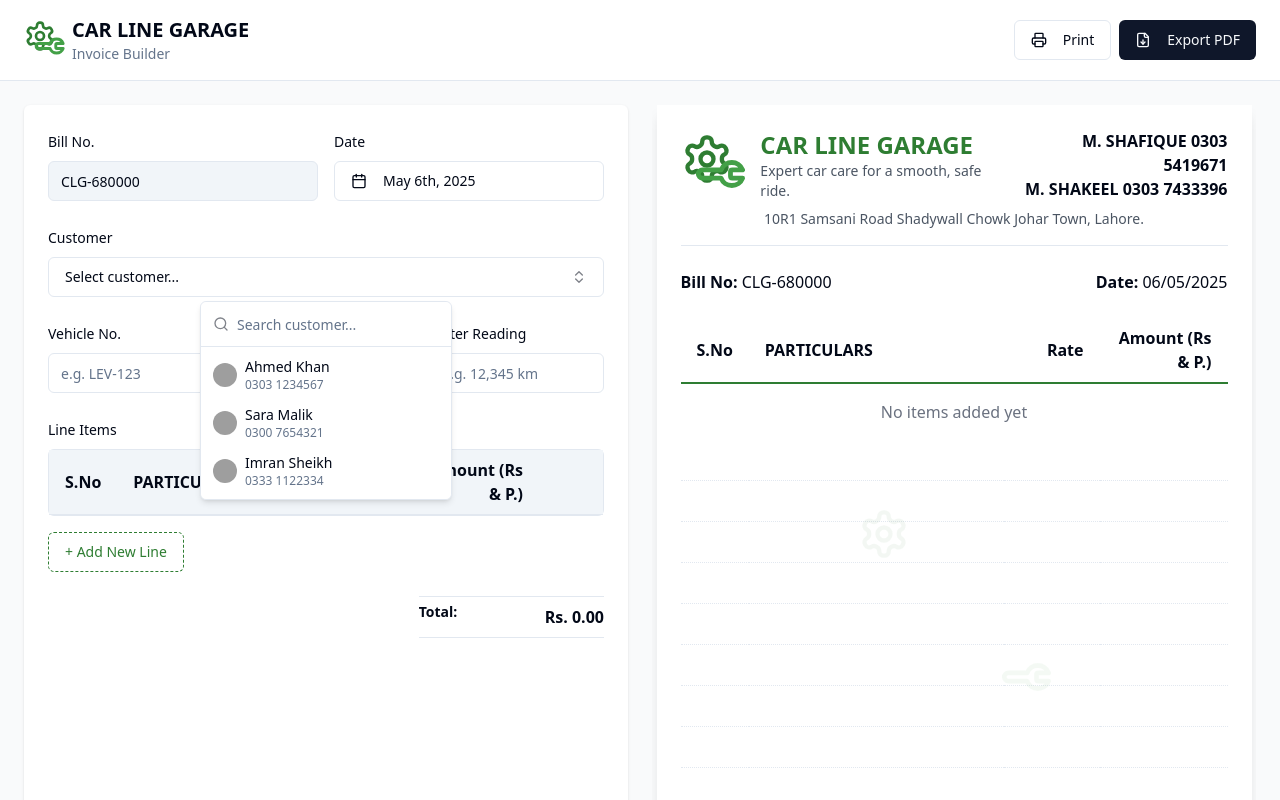
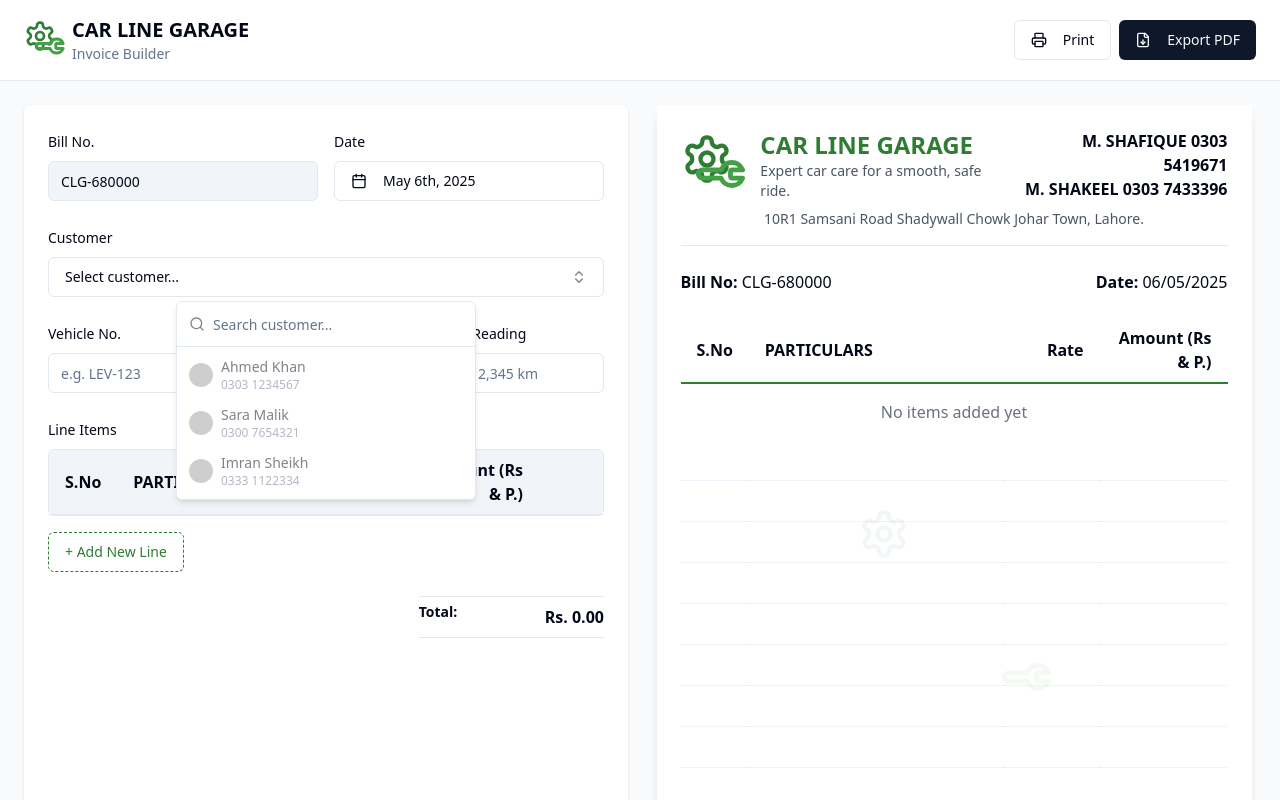
Before and after one commit to MuhammadAbdullahHabib-github/garage-invoice-scribe, a React (Vite) app: page / in a window 1280 px wide. Both pictures are taken after a click on the button "Select customer...". Shown: the top 800 px of the page. Built offline with nearby package versions, Linux system fonts and the light colour scheme; grey boxes are pictures that could not be loaded.

Commit message:
Fix: Cmdk error related to iteration
Fixes an error related to iteration within the Cmdk library, likely due to an undefined value being passed to an iterable function.

```diff
--- a/src/components/CustomerSelector.tsx
+++ b/src/components/CustomerSelector.tsx
@@ -53,7 +53,7 @@ export function CustomerSelector({ value, onChange }: CustomerSelectorProps) {
           <ChevronsUpDown className="ml-2 h-4 w-4 shrink-0 opacity-50" />
         </Button>
       </PopoverTrigger>
-      <PopoverContent className="w-full p-0">
+      <PopoverContent className="w-[300px] p-0">
         <Command>
           <CommandInput placeholder="Search customer..." />
           <CommandEmpty>No customer found.</CommandEmpty>
@@ -61,7 +61,7 @@ export function CustomerSelector({ value, onChange }: CustomerSelectorProps) {
             {SAMPLE_CUSTOMERS.map((customer) => (
               <CommandItem
                 key={customer.id}
-                value={customer.id}
+                value={customer.name}
                 onSelect={() => {
                   onChange(customer);
                   setOpen(false);
--- a/src/components/ui/command.tsx
+++ b/src/components/ui/command.tsx
@@ -1,3 +1,4 @@
+
 import * as React from "react"
 import { type DialogProps } from "@radix-ui/react-dialog"
 import { Command as CommandPrimitive } from "cmdk"
@@ -115,7 +116,7 @@ const CommandItem = React.forwardRef<
   <CommandPrimitive.Item
     ref={ref}
     className={cn(
-      "relative flex cursor-default select-none items-center rounded-sm px-2 py-1.5 text-sm outline-none data-[disabled=true]:pointer-events-none data-[selected='true']:bg-accent data-[selected=true]:text-accent-foreground data-[disabled=true]:opacity-50",
+      "relative flex cursor-default select-none items-center rounded-sm px-2 py-1.5 text-sm outline-none aria-selected:bg-accent aria-selected:text-accent-foreground data-[disabled]:pointer-events-none data-[disabled]:opacity-50",
       className
     )}
     {...props}
```
